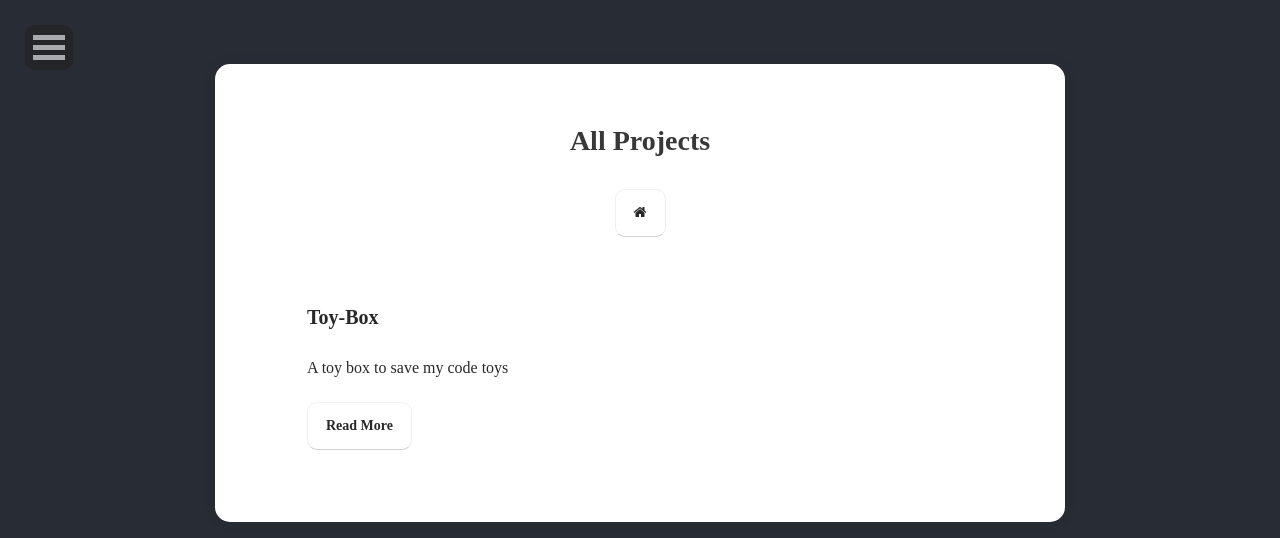
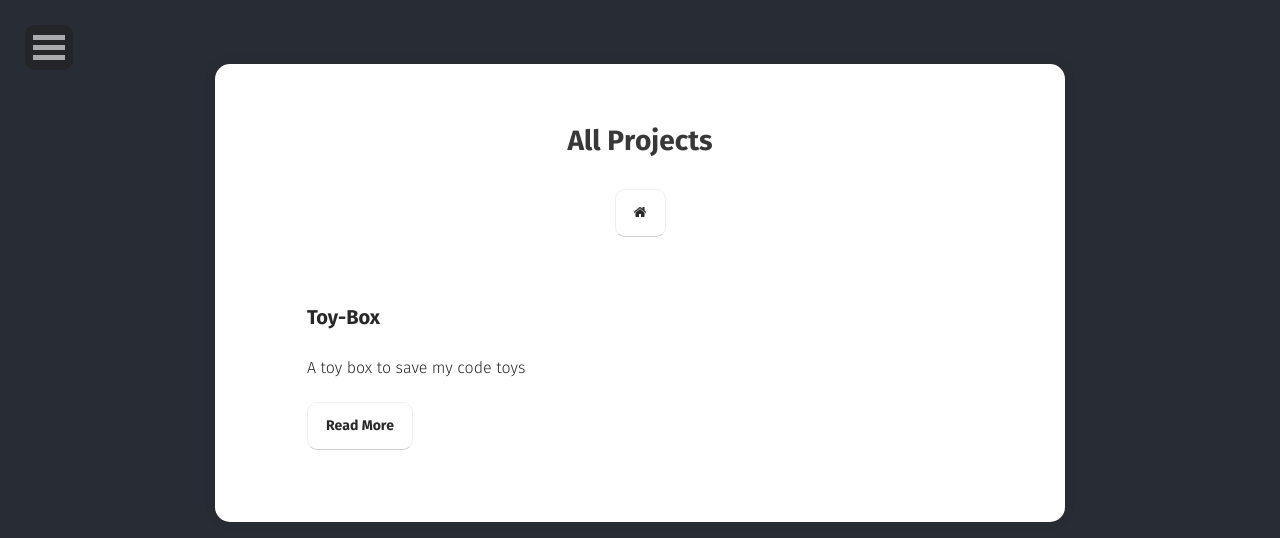
Before and after one commit to Aquilao/Blog, a Jekyll site: the page built from projects/index.md, in a window 1280 px wide. Shown: the top 538 px of the page. Built offline with Jekyll 4.4.1, drawn with Linux system fonts in a browser that asks for light colours; some web fonts are replaced.

Commit message:
[^] Update font

```diff
--- a/_sass/variables.scss
+++ b/_sass/variables.scss
@@ -27,8 +27,7 @@ $danger				 : #C64537;
 $info		         : #308cbc;
 
 //fonts
-//$font1               : Fira Sans,sans-serif;
-$font1		     : UtusemiGothic-Regular;
+$font1               : Fira Sans,sans-serif;
 $font2               : Inconsolata;
 $alt-font            : serif;
 $doc-font-size       : 16;
```
